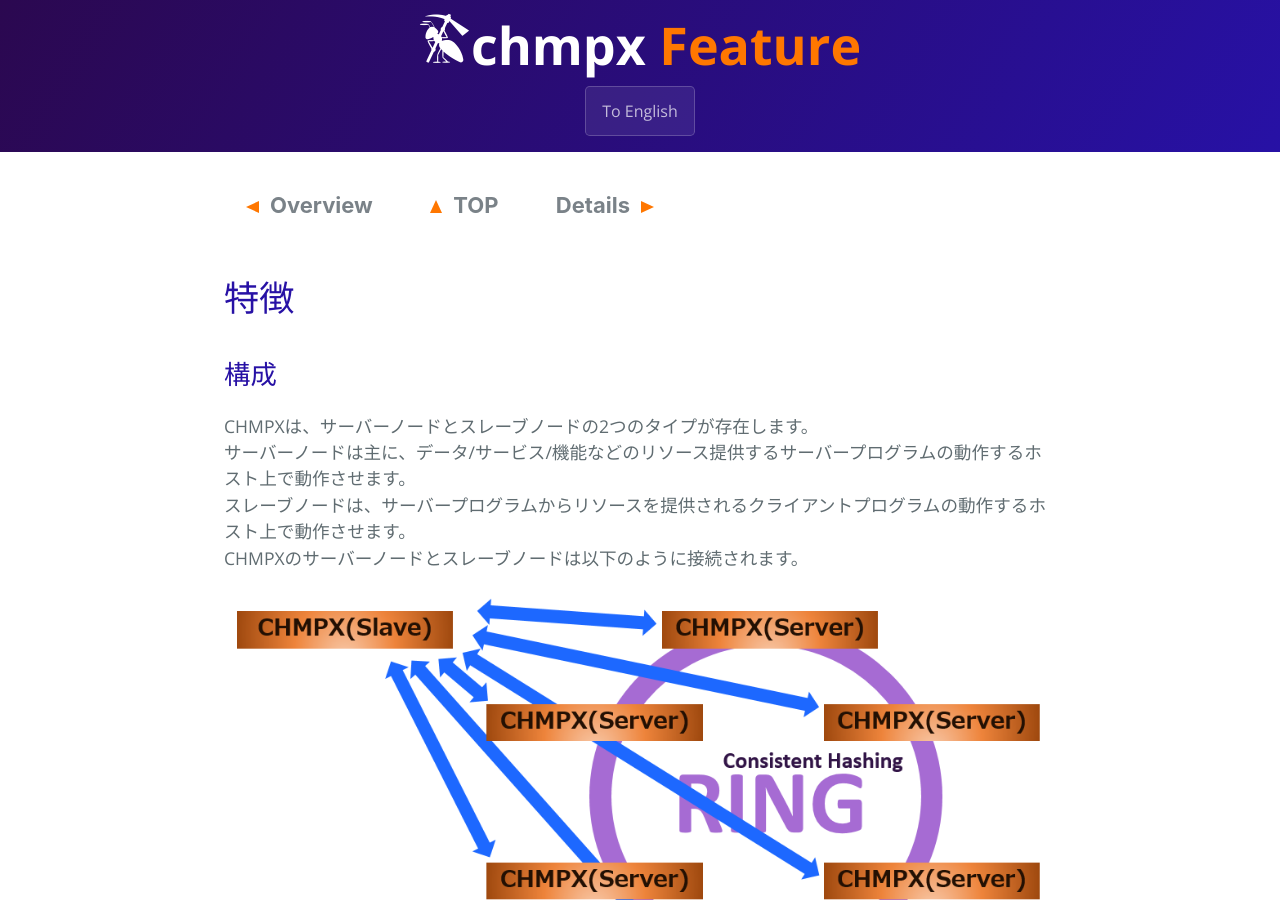
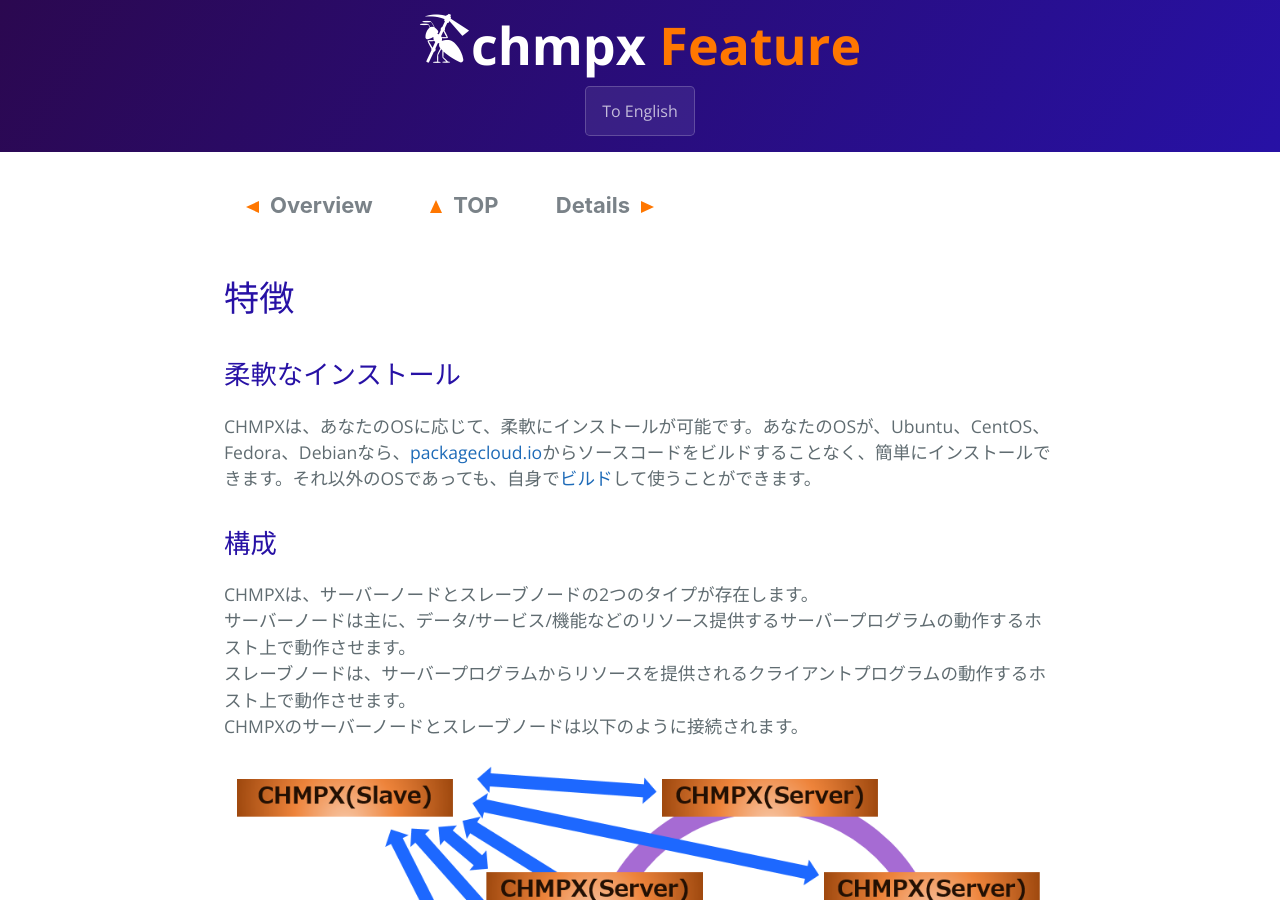
Before and after one commit to yahoojapan/chmpx, a Jekyll site: the page built from featureja.md, in a window 1280 px wide and 900 px high. Built offline with Jekyll 4.4.1, drawn with Linux system fonts in a browser that asks for light colours.

Commit message:
Adds a feature description on Supported OS

```diff
--- a/featureja.md
+++ b/featureja.md
@@ -14,6 +14,10 @@
 ---
 
 # 特徴
+
+## 柔軟なインストール
+CHMPXは、あなたのOSに応じて、柔軟にインストールが可能です。あなたのOSが、Ubuntu、CentOS、Fedora、Debianなら、[packagecloud.io](https://packagecloud.io/antpickax/stable)からソースコードをビルドすることなく、簡単にインストールできます。それ以外のOSであっても、自身で[ビルド](https://chmpx.antpick.ax/buildja.html)して使うことができます。
+
 ## 構成
 CHMPXは、サーバーノードとスレーブノードの2つのタイプが存在します。
 サーバーノードは主に、データ/サービス/機能などのリソース提供するサーバープログラムの動作するホスト上で動作させます。
```
Also changed, not shown: feature.md (+4 -0 lines).
